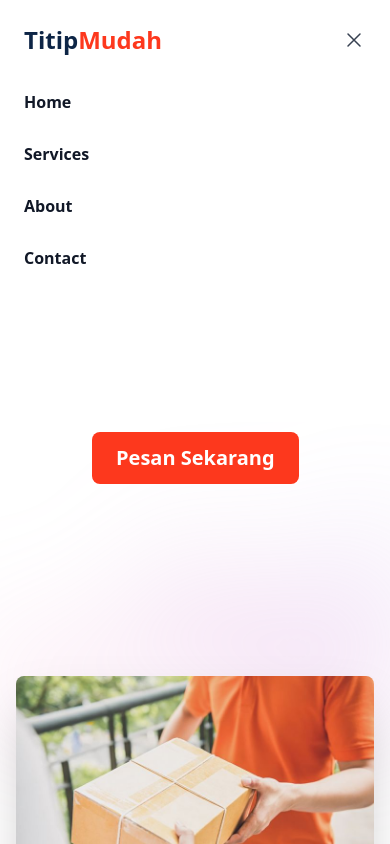
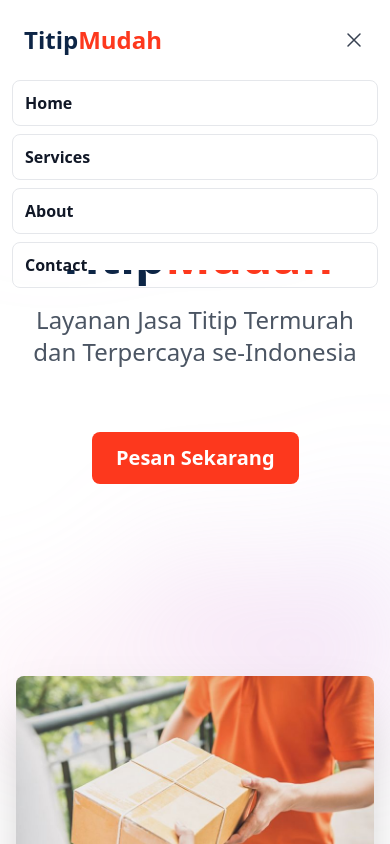
Before and after one commit to Edityarama/titipmudah, a website: page index.html in a window 390 px wide. Both pictures are taken after a click on the button "Open main menu". Shown: the top 844 px of the page. Drawn offline with nearby package versions, Linux system fonts and the light colour scheme.

Commit message:
Add files via upload

```diff
--- a/index.html
+++ b/index.html
@@ -40,7 +40,7 @@
 
             <!-- Mobile menu, show/hide based on menu open state. -->
             <div class="lg:hidden hidden" id="mobile-menu">
-                <div class="fixed inset-0 z-50 bg-white px-6 py-6 sm:max-w-sm sm:ring-1 sm:ring-gray-900/10" style="height: 50vh;">
+                <div class="fixed inset-0 z-50 bg-white px-6 py-6 sm:max-w-sm sm:ring-1 sm:ring-gray-900/10" style="height: 32vh;">
                     <div class="flex items-center justify-between">
                         <div class="flex lg:flex-1 text-2xl font-bold">
                             <a href="#">
@@ -57,10 +57,10 @@
                     <div class="mt-6 flow-root">
                         <div class="-my-6 divide-y divide-gray-500/10">
                             <div class="space-y-2 py-6">
-                                <a href="#" class="-mx-3 block rounded-lg px-3 py-2 text-base font-semibold leading-7 text-gray-900 hover:bg-gray-50">Home</a>
-                                <a href="#services" class="-mx-3 block rounded-lg px-3 py-2 text-base font-semibold leading-7 text-gray-900 hover:bg-gray-50">Services</a>
-                                <a href="#about" class="-mx-3 block rounded-lg px-3 py-2 text-base font-semibold leading-7 text-gray-900 hover:bg-gray-50">About</a>
-                                <a href="#contact" class="-mx-3 block rounded-lg px-3 py-2 text-base font-semibold leading-7 text-gray-900 hover:bg-gray-50">Contact</a>
+                                <a href="#" class="-mx-3 block rounded-lg border border-gray-500 px-3 py-2 text-base font-semibold leading-7 text-gray-900 hover:bg-gray-300 hover:border-[#0d2546] transition-all">Home</a>
+                                <a href="#services" class="-mx-3 block rounded-lg border border-gray-500 px-3 py-2 text-base font-semibold leading-7 text-gray-900 hover:bg-gray-300 hover:border-[#0d2546] transition-all">Services</a>
+                                <a href="#about" class="-mx-3 block rounded-lg border border-gray-500 px-3 py-2 text-base font-semibold leading-7 text-gray-900 hover:bg-gray-300 hover:border-[#0d2546] transition-all">About</a>
+                                <a href="#contact" class="-mx-3 block rounded-lg border border-gray-500 px-3 py-2 text-base font-semibold leading-7 text-gray-900 hover:bg-gray-300 hover:border-[#0d2546] transition-all">Contact</a>
                             </div>
                         </div>
                     </div>
@@ -89,7 +89,6 @@
                 <div class="relative left-[calc(50%+3rem)] aspect-[1155/678] w-[36.125rem] -translate-x-1/2 bg-gradient-to-tr from-[#ff80b5] to-[#9089fc] opacity-30 sm:left-[calc(50%+36rem)] sm:w-[72.1875rem]" style="clip-path: polygon(74.1% 44.1%, 100% 61.6%, 97.5% 26.9%, 85.5% 0.1%, 80.7% 2%, 72.5% 32.5%, 60.2% 62.4%, 52.4% 68.1%, 47.5% 58.3%, 45.2% 34.5%, 27.5% 76.7%, 0.1% 64.9%, 17.9% 100%, 27.6% 76.8%, 76.1% 97.7%, 74.1% 44.1%)"></div>
             </div>
         </div>
-
     </div>
 
     <!-- Services -->
```
